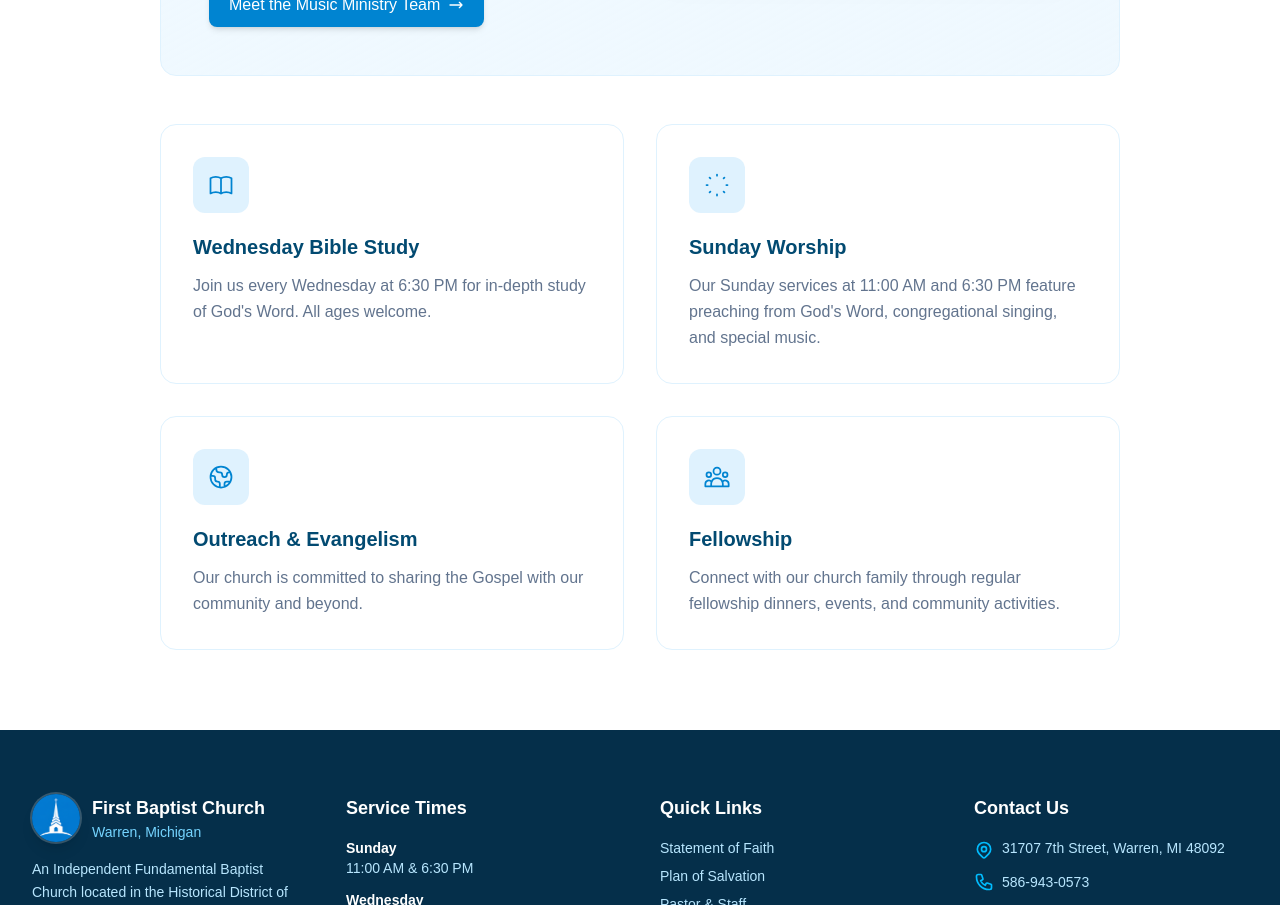
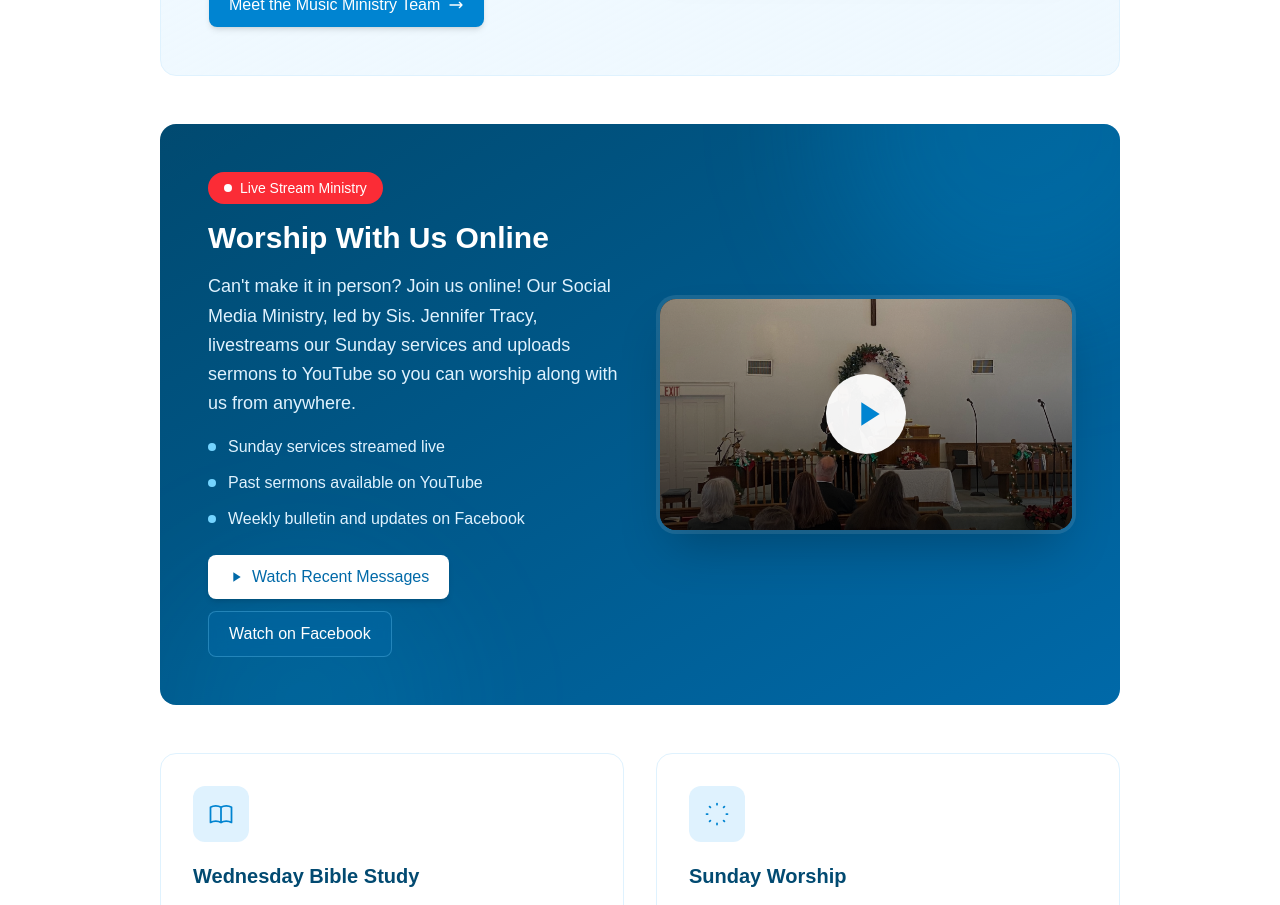
Before and after one commit to edesent/firstbaptistofwarren, a Next.js app: page /ministries in a window 1280 px wide. Shown: the part 860-1765 px from the top of the page. Built offline with nearby package versions, Linux system fonts and the light colour scheme.

Commit message:
Add Live Stream Ministry as featured ministry with watch CTAs

```diff
--- a/src/app/ministries/page.tsx
+++ b/src/app/ministries/page.tsx
@@ -91,6 +91,92 @@ export default function Ministries() {
             </div>
           </div>
 
+          {/* Live Stream / Online Ministry - Featured */}
+          <div className="bg-gradient-to-br from-sky-900 to-sky-700 rounded-2xl p-8 md:p-12 mb-12 relative overflow-hidden">
+            <div className="absolute top-0 right-0 w-96 h-96 bg-sky-500/20 rounded-full blur-3xl -translate-y-1/2 translate-x-1/4" />
+            <div className="absolute bottom-0 left-0 w-72 h-72 bg-sky-400/10 rounded-full blur-3xl translate-y-1/2" />
+            <div className="grid grid-cols-1 lg:grid-cols-2 gap-10 items-center relative">
+              <div>
+                <div className="inline-flex items-center gap-2 bg-red-500 text-white px-4 py-1.5 rounded-full text-sm font-medium mb-4">
+                  <span className="w-2 h-2 bg-white rounded-full animate-pulse" />
+                  Live Stream Ministry
+                </div>
+                <h2 className="text-3xl font-bold text-white mb-4">
+                  Worship With Us Online
+                </h2>
+                <p className="text-sky-100 text-lg leading-relaxed mb-4">
+                  Can&apos;t make it in person? Join us online! Our Social Media
+                  Ministry, led by Sis. Jennifer Tracy, livestreams our Sunday
+                  services and uploads sermons to YouTube so you can worship
+                  along with us from anywhere.
+                </p>
+                <div className="space-y-3">
+                  <div className="flex items-center gap-3">
+                    <div className="w-2 h-2 bg-sky-300 rounded-full" />
+                    <span className="text-sky-100">
+                      Sunday services streamed live
+                    </span>
+                  </div>
+                  <div className="flex items-center gap-3">
+                    <div className="w-2 h-2 bg-sky-300 rounded-full" />
+                    <span className="text-sky-100">
+                      Past sermons available on YouTube
+                    </span>
+                  </div>
+                  <div className="flex items-center gap-3">
+                    <div className="w-2 h-2 bg-sky-300 rounded-full" />
+                    <span className="text-sky-100">
+                      Weekly bulletin and updates on Facebook
+                    </span>
+                  </div>
+                </div>
+                <div className="flex flex-wrap gap-3 mt-6">
+                  <Link
+                    href="/messages"
+                    className="inline-flex items-center gap-2 px-5 py-2.5 bg-white text-sky-700 rounded-lg font-medium hover:bg-sky-50 transition-colors shadow-md"
+                  >
+                    <svg
+                      className="w-4 h-4"
+                      fill="currentColor"
+                      viewBox="0 0 24 24"
+                    >
+                      <path d="M8 5v14l11-7z" />
+                    </svg>
+                    Watch Recent Messages
+                  </Link>
+                  <a
+                    href="https://www.facebook.com/firstbaptistwarrenmichigan/"
+                    target="_blank"
+                    rel="noopener noreferrer"
+                    className="inline-flex items-center gap-2 px-5 py-2.5 bg-sky-700/40 backdrop-blur text-white rounded-lg font-medium hover:bg-sky-700/60 transition-colors border border-sky-300/30"
+                  >
+                    Watch on Facebook
+                  </a>
+                </div>
+              </div>
+              <div className="relative">
+                <div className="aspect-video rounded-2xl overflow-hidden shadow-2xl ring-4 ring-white/10 bg-black flex items-center justify-center relative">
+                  <Image
+                    src="/images/gallery/extra-pastor-preaching.jpg"
+                    alt="Pastor Hamilton preaching"
+                    fill
+                    className="object-cover opacity-80"
+                  />
+                  <div className="absolute inset-0 bg-gradient-to-t from-black/60 to-transparent" />
+                  <div className="relative w-20 h-20 rounded-full bg-white/95 flex items-center justify-center shadow-xl hover:scale-110 transition-transform">
+                    <svg
+                      viewBox="0 0 24 24"
+                      fill="currentColor"
+                      className="w-10 h-10 text-sky-600 ml-1"
+                    >
+                      <path d="M8 5v14l11-7z" />
+                    </svg>
+                  </div>
+                </div>
+              </div>
+            </div>
+          </div>
+
           {/* Other Ministries Grid */}
           <div className="grid grid-cols-1 md:grid-cols-2 gap-8">
             {[
```
